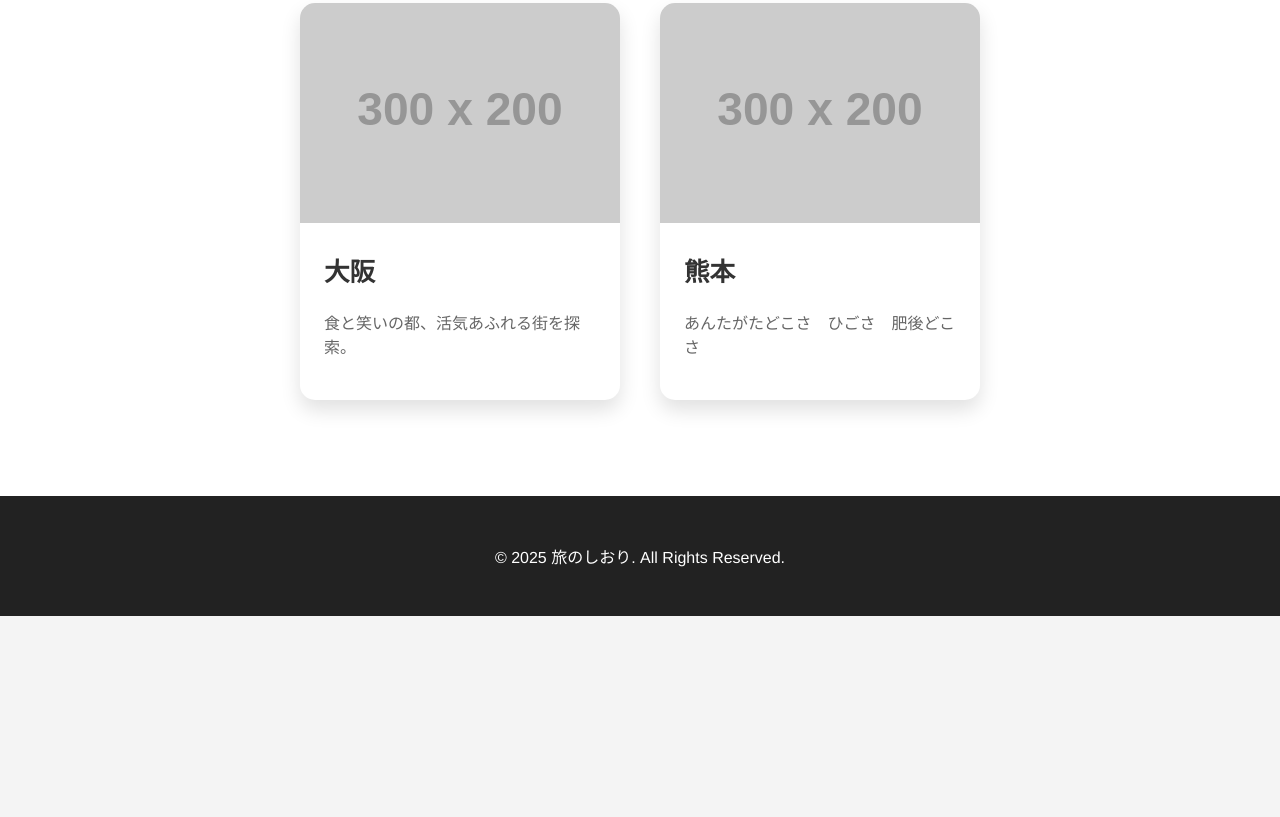
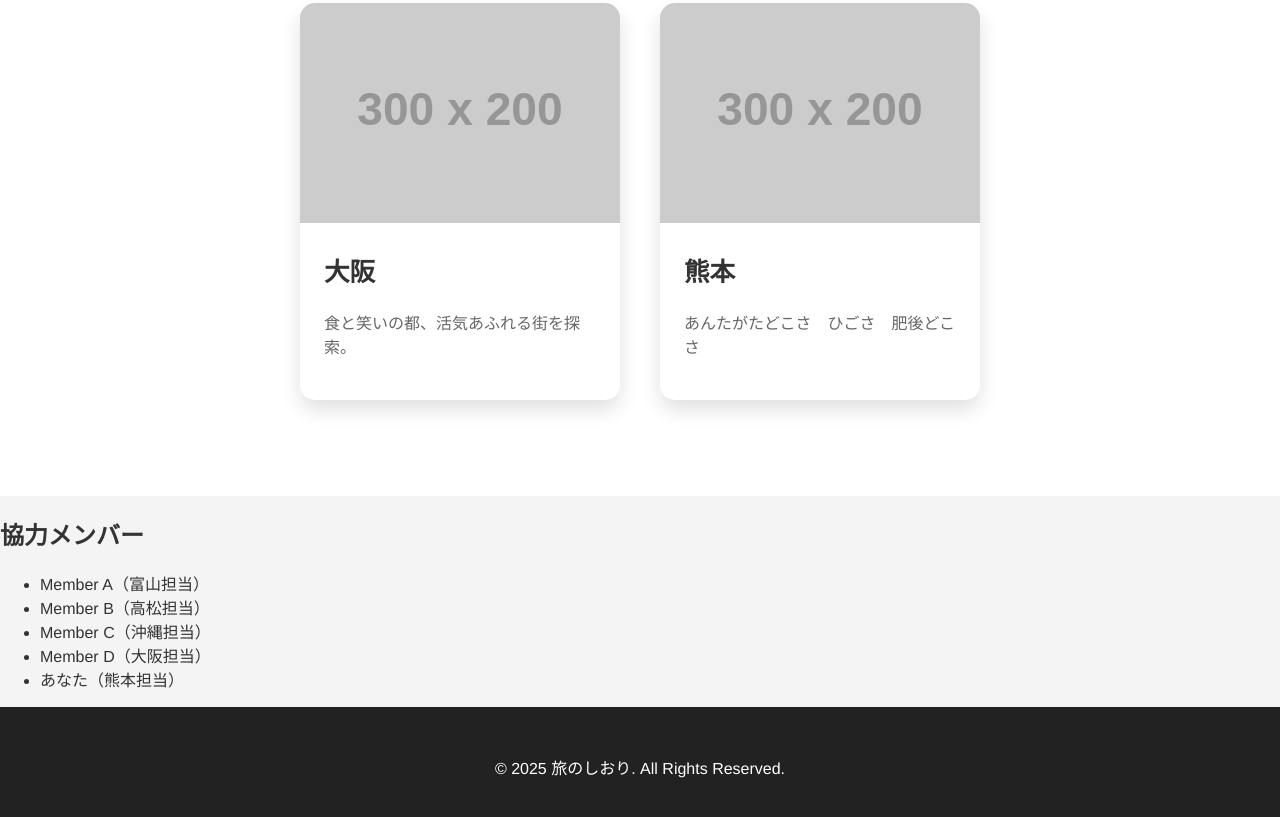
Before and after one commit to takara1616-1616/git-online, a plain HTML site: page index.html in a window 1280 px wide. Shown: the part 1218-2035 px from the top of the page. Before the commit the page ends 1834 px from the top, so only its background shows below. Drawn offline with Linux system fonts and the light colour scheme; placeholder pictures from the web are drawn by us.

Commit message:
Update index.html
協力メンバー一覧をトップページに追加

```diff
--- a/index.html
+++ b/index.html
@@ -55,6 +55,18 @@
                 </div>
             </div>
         </section>
+
+        <!-- 👇 協力作成者セクションを追加 -->
+        <section class="contributors">
+            <h2>協力メンバー</h2>
+            <ul>
+                <li>Member A（富山担当）</li>
+                <li>Member B（高松担当）</li>
+                <li>Member C（沖縄担当）</li>
+                <li>Member D（大阪担当）</li>
+                <li>あなた（熊本担当）</li>
+            </ul>
+        </section>
     </main>
 
     <footer>
```
